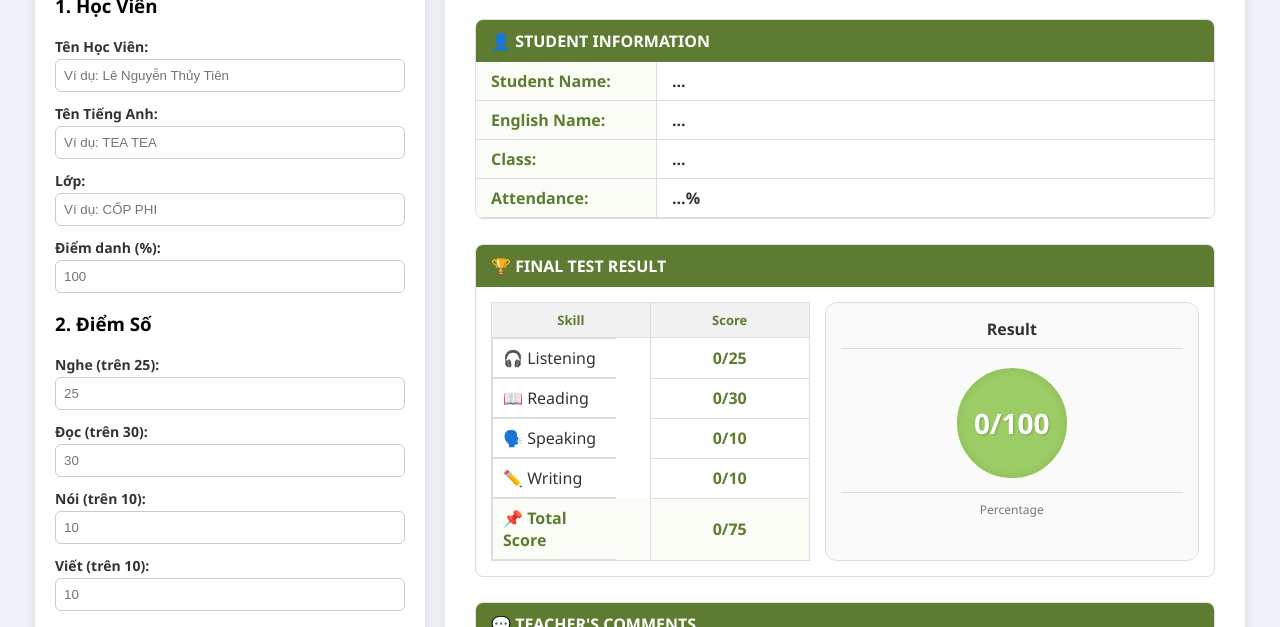
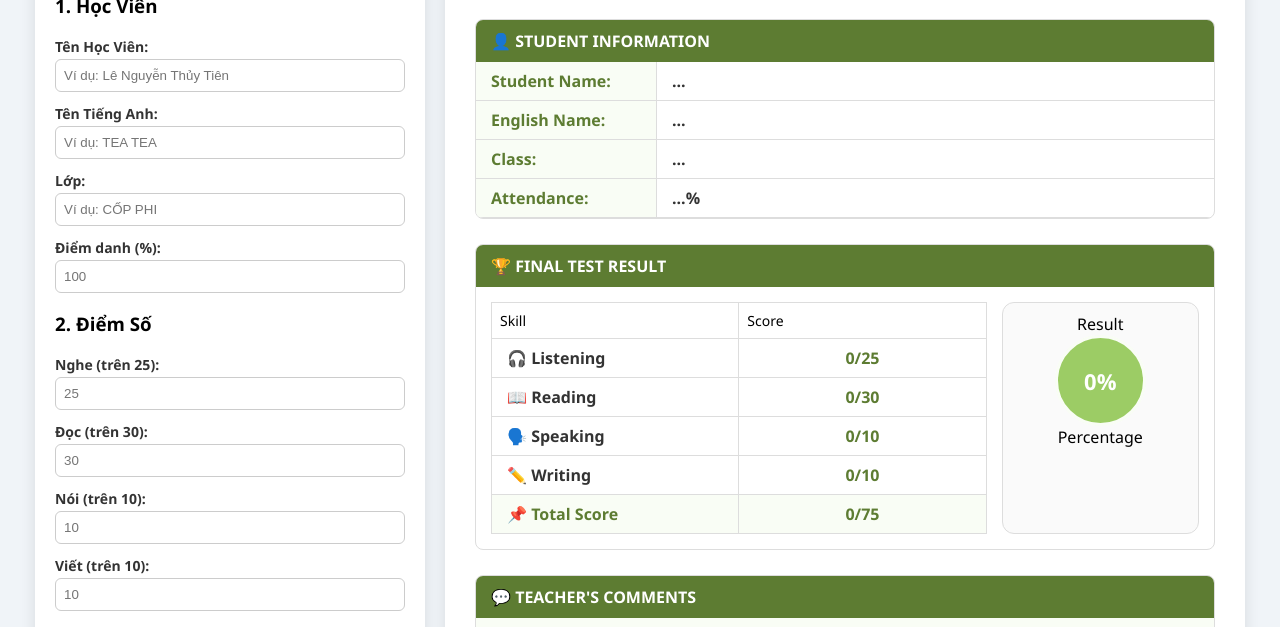
Before and after one commit to TNDean/Student-Report-Card, a plain HTML site: page index.html in a window 1280 px wide. Shown: the part 132-759 px from the top of the page. Drawn offline with nearby package versions, Linux system fonts and the light colour scheme.

Commit message:
Change column width

```diff
--- a/index.html
+++ b/index.html
@@ -56,19 +56,32 @@
         .results-container { display: flex; gap: 15px; padding: 15px; box-sizing: border-box; }
 
         /* Phần Bảng điểm */
-        .scores-table { flex: 0 0 45%; }
+        .scores-table { flex: 0 0 70%; } /* Tăng từ 45% lên 70% để không bị xuống dòng */
         .scores-table table { margin: 0; width: 100%; border: 1px solid #ddd; border-collapse: collapse;}
-        .scores-table th, .scores-table td { border: 1px solid #ddd; padding: 8px 10px; text-align: left;}
-        .scores-table thead th { background-color: #f1f1f1; color: #5d7c32; font-weight: bold; text-align: center; font-size: 13px;}
-        .scores-table tr td:first-child { width: 65%; color: #333; display: flex; align-items: center; gap: 8px; border-right: none;}
-        .scores-table tr td:nth-child(2) { width: 35%; color: #5d7c32; font-weight: bold; font-size: 16px; text-align: center;}
+        .scores-table tr td:first-child { width: 75%; color: #333; font-weight: bold; padding-left: 15px;} /* Cột tên Skill */
+        .scores-table tr td:nth-child(2) { width: 25%; color: #5d7c32; font-weight: bold; text-align: center;} /* Cột điểm */
 
         /* Phần Ô Tròn kết quả */
-        .result-box-wrapper { flex: 1; border: 1px solid #ddd; border-radius: 12px; display: flex; flex-direction: column; align-items: center; padding: 15px; box-sizing: border-box; background-color: #fafafa;}
-        .result-box-title { color: #333; font-weight: bold; text-align: center; width: 100%; border-bottom: 1px solid #ddd; padding-bottom: 8px; margin-bottom: 15px; }
-        .result-ellipse { background-color: #9ccc65; border-radius: 50%; width: 110px; height: 110px; display: flex; align-items: center; justify-content: center; border: 4px solid #f9fdf5; box-shadow: inset 0 0 10px rgba(0,0,0,0.1); }
-        .result-score { font-size: 28px; font-weight: bold; color: white; text-shadow: 1px 1px 2px rgba(0,0,0,0.2); }
-        .result-footer { text-align: center; font-size: 12px; color: #777; margin-top: 10px; width: 100%; border-top: 1px solid #ddd; padding-top: 8px; }
+        .result-box-wrapper {
+            flex: 1;
+            border: 1px solid #ddd;
+            border-radius: 12px;
+            display: flex;
+            flex-direction: column;
+            align-items: center;
+            padding: 10px;
+            background-color: #fafafa;
+        }
+        .result-ellipse {
+            background-color: #9ccc65;
+            border-radius: 50%;
+            width: 85px; height: 85px; /* Thu nhỏ từ 110px xuống 85px */
+            display: flex;
+            align-items: center;
+            justify-content: center;
+            border: 3px solid #f9fdf5;
+        }
+        .result-score { font-size: 22px; font-weight: bold; color: white; } /* Chỉnh font chữ nhỏ lại cho khớp ô tròn */
 
         /* Nhận xét của giáo viên */
         .teacher-comments-section { border: 1px solid #ddd; border-radius: 8px; margin-bottom: 25px; overflow: hidden; }
@@ -218,9 +231,13 @@
         document.getElementById('pSpeaking').innerText = values.speaking + '/10';
         document.getElementById('pWriting').innerText = values.writing + '/10';
 
-        // Tổng điểm
+        // Cập nhật Tổng điểm vào bảng
         const total = values.listening + values.reading + values.speaking + values.writing;
-        document.getElementById('pResult').innerText = total + '/100';
+        document.getElementById('pTotalScore').innerText = total + '/75';
+
+        // Tính Phần trăm (%) và đưa vào ô tròn
+        const percentage = Math.round((total / 75) * 100);
+        document.getElementById('pResult').innerText = percentage + '%';
 
         // Đổ kết quả cuối cùng
         document.getElementById('pFinalStatus').innerText = values.finalStatus;
```
